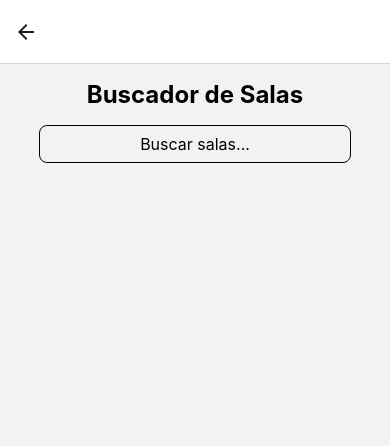
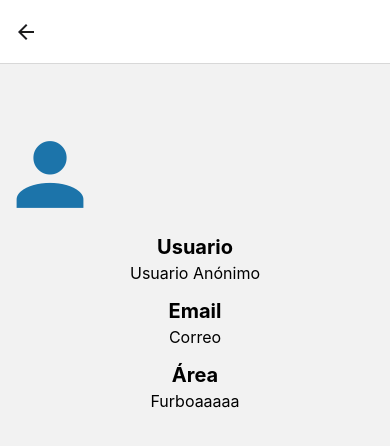
Before and after one commit to Don-Pabloexe/App_TallerIntegracion_3, a React Native app in the folder App/appTutor/: screen /AccountDetail in a window 390 px wide. Shown: the top 446 px of the page. Built offline with nearby package versions, Linux system fonts and the light colour scheme; no server answers; the database is empty.

Commit message:
User Detail Component Style

```diff
--- a/App/appTutor/src/complementos/Home.jsx
+++ b/App/appTutor/src/complementos/Home.jsx
@@ -9,7 +9,7 @@ const HomeScreen = ({ navigation }) => {
     <View style={CommonStyles.container }>
       <View style={styles.row}>
         <TouchableOpacity
-          style={HomeStyles.button}
+          style = {HomeStyles.button}
           onPress={() => navigation.navigate('Salas')}
         >
           <Image
@@ -19,8 +19,8 @@ const HomeScreen = ({ navigation }) => {
         </TouchableOpacity>
 
         <TouchableOpacity
-          style={HomeStyles.button}
-          onPress={() => navigation.navigate('Tutores')}
+          style = {HomeStyles.button}
+          onPress = {() => navigation.navigate('Tutores')}
         >
           <Image
             style={HomeStyles.image}
--- a/App/appTutor/src/complementos/accountDetails.jsx
+++ b/App/appTutor/src/complementos/accountDetails.jsx
@@ -4,76 +4,52 @@ import { View, Text, FlatList, StyleSheet, TextInput } from 'react-native';
 import { collection, query, where, getDocs } from 'firebase/firestore';
 import { db } from './firebaseConfig';
 import MaterialCommunityIcons from 'react-native-vector-icons/MaterialCommunityIcons';
+import AsyncStorage from '@react-native-async-storage/async-storage';
 
 const AccountDetailsScreen = () => {
-  const [recursos, setRecursos] = useState([]); // Para almacenar los datos de Firestore
-  const [searchQuery, setSearchQuery] = useState(''); // Para el valor de búsqueda
+  const [username, setUsername] = useState('Usuario Anónimo');
+  const [email, setEmail] = useState('Correo');
+
+  const handleGoToLogin = () => {
+    navigation.navigate('Login');
+  };
+
+  const handleGoAccountDetail = () => {
+    navigation.navigate('AccountDetail');
+  };
+
+  const fetchEmail = async () => {
+    const storedEmail = await AsyncStorage.getItem('userEmail');
+
+    if (storedEmail) {
+      const usernamePart = storedEmail.split('@')[0]; // Toma solo la parte antes del '@'
+      setUsername(usernamePart);
+    }
+
+    if (storedEmail) {
+      const emailPart = storedEmail; // Toma solo la parte antes del '@'
+      setEmail(emailPart);
+    }
+
+  };
 
   useEffect(() => {
-    const fetchRecursosData = async () => {
-      try {
-        const recursosCollectionRef = collection(db, 'salas');
-        const recursosQuery = query(
-          recursosCollectionRef,
-          where('nombre', '>=', searchQuery),
-          where('nombre', '<=', searchQuery + '\uf8ff'),
-        );
-
-        const querySnapshot = await getDocs(recursosQuery);
-
-        const recursosData = [];
-
-        querySnapshot.forEach((doc) => {
-          const data = {
-            id: doc.id,
-            ...doc.data(),
-          };
-          recursosData.push(data);
-        });
-
-        setRecursos(recursosData);
-      } catch (error) {
-        console.error('Error al obtener datos:', error);
-      }
-    };
-
-    fetchRecursosData();
-  }, [searchQuery]);
+    fetchEmail();
+  }, []);
 
   return (
 
     <View style = {styles.container}>
-      <Text style = {styles.title}>Buscador de Salas</Text>
-      <TextInput value = {searchQuery} style = {styles.searchInput} placeholder = "Buscar salas..." onChangeText = {(text) => setSearchQuery(text)} />
+      <MaterialCommunityIcons style = {{marginTop: 60, marginBottom: 10}} name = "account" color = "#1C74AA" size = {100} />
 
-      <FlatList
-        data = {recursos}
-        keyExtractor = {(item) => item.id}
-        renderItem = {({ item }) => (
+      <Text style = {styles.title}>Usuario</Text>
+      <Text style = {styles.content}>{username}</Text>
 
-      <View style={styles.item}>
+      <Text style = {styles.title}>Email</Text>
+      <Text style = {styles.content}>{email}</Text>
 
-        <View style = {{ flexDirection: 'column', alignItems: 'center', flex: 1 }}>
-          <MaterialCommunityIcons style = {{margin: 8}} name = "table-chair" color = "#1C74AA" size = {25} />
-          <Text style = {styles.titulo}>Nombre:</Text>
-          <Text>{item.nombre}</Text>
-        </View>
-
-        <View style = {{ flexDirection: 'column', alignItems: 'center', flex: 1 }}>
-          <MaterialCommunityIcons style = {{margin: 8}} name = "office-building" color = "#1C74AA" size = {25} />
-          <Text style = {styles.titulo}>Edificio:</Text>
-          <Text>{item.edificio}</Text>
-        </View>
-
-        <View style = {{ flexDirection: 'column', alignItems: 'center', flex: 1 }}>
-          <MaterialCommunityIcons style = {{margin: 8}} name = "stairs-up" color = "#1C74AA" size = {25} />
-          <Text style = {styles.titulo}>Piso:</Text>
-          <Text>{item.piso}</Text>
-        </View>
-
-      </View>
-
-    )}/>
+      <Text style = {styles.title}>Área</Text>
+      <Text style = {styles.content}>Furboaaaaa</Text>
 
     </View>
   );
@@ -86,55 +62,16 @@ const styles = StyleSheet.create({
   },
 
   title: {
-    margin: '4%',
-    fontSize: 24,
+    fontSize: 20,
     fontWeight: 'bold',
-    marginBottom: 16,
+    marginBottom: 4,
     textAlign: 'center',
   },
 
-  titulo: {
-    flex: 1,
-    fontWeight: 'bold'
-  },
-
-  searchInput: {
+  content: {
     fontSize: 16,
-    borderWidth: 1,
-    borderColor: 'black',
-    borderRadius: 8,
-    padding: 8,
-    marginBottom: 16,
-    width: '80%',
-    alignSelf: 'center',
-    textAlign: 'center'
-  },
-
-  button: {
-    backgroundColor: '#1C74AA',
-    borderRadius: 8,
-    width: 70,
-    height: 35,
-    justifyContent: 'center',
-    alignItems: 'center',
-    alignSelf: 'center',
-    marginBottom: '5%'
-  },
-
-  buttonText: {
-    color: 'white',
-    fontWeight: 'bold',
-    alignItems: 'center'
-  },
-
-  item: {
-    padding: '3%',
-    marginBottom: '2%',
-    width: '100%',
-    backgroundColor: '#c5dceb',
-    flexDirection: 'row',
-    borderColor: 'black',
     textAlign: 'center',
+    marginBottom: 16
   },
 
 });
```
